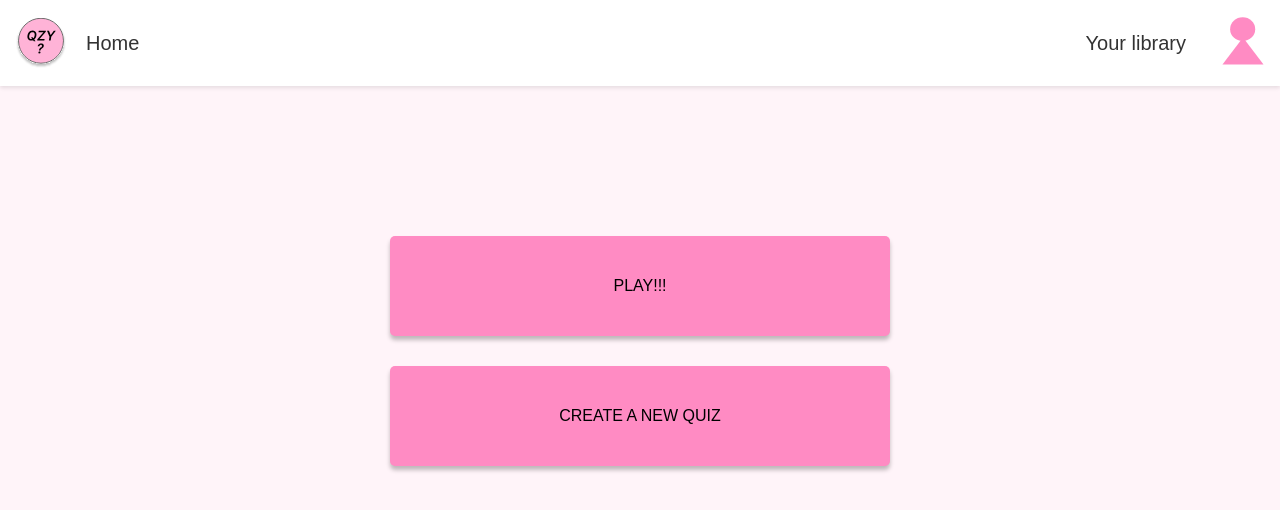
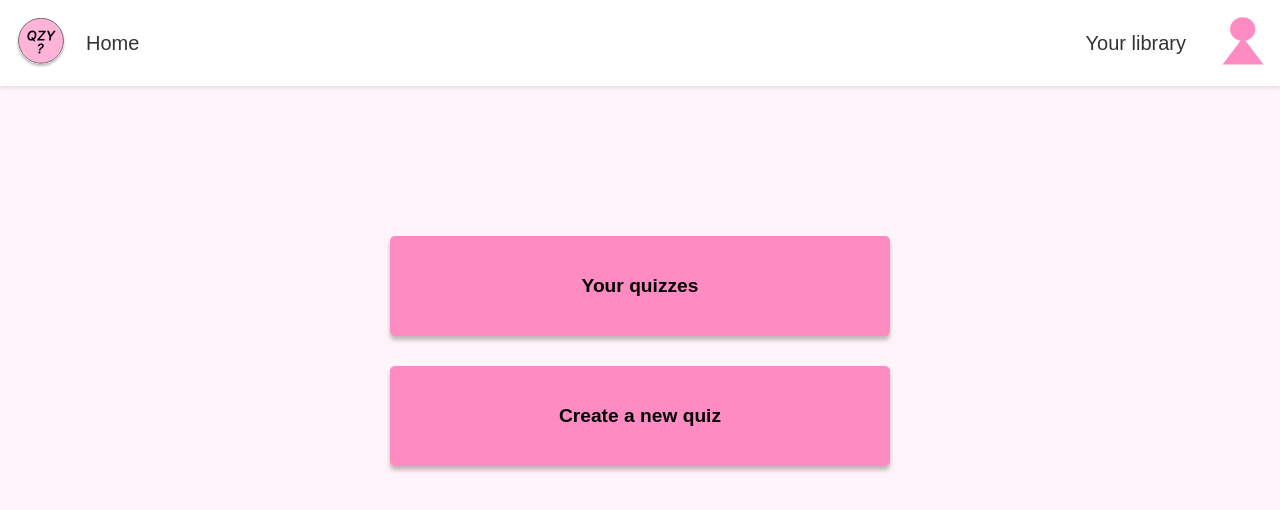
Before and after one commit to juliavikr/fullstack-project, a Vue app in the folder frontend/quizzzyyy-frontend/: page /home in a window 1280 px wide. Shown: the top 510 px of the page. Built offline with nearby package versions, Linux system fonts and the light colour scheme.

Commit message:
style improvements

```diff
--- a/frontend/quizzzyyy-frontend/src/components/BigButton.vue
+++ b/frontend/quizzzyyy-frontend/src/components/BigButton.vue
@@ -30,7 +30,8 @@ button {
   padding: 10px 15px; /* Gir knappene størrelse og plass */
   width: 500px; /* Standard bredde på knappene */
   height: 100px; /* Standard høyde på knappene */
-  font-size: 1rem; /* Passende skriftstørrelse */
+  font-size: 1.2rem; /* Passende skriftstørrelse */
+  font-weight: bold;
   border: none; /* Ingen ramme */
   border-radius: 5px; /* Avrundede hjørner */
   cursor: pointer; /* Endrer musepekeren til en peker */
--- a/frontend/quizzzyyy-frontend/src/views/HomePageView.vue
+++ b/frontend/quizzzyyy-frontend/src/views/HomePageView.vue
@@ -2,8 +2,8 @@
   <div class="home-container">
     <NavBar />
     <div class="action-buttons">
-      <BigButton to="/your-quizzes">PLAY!!!</BigButton>
-      <BigButton to="/create-quiz">CREATE A NEW QUIZ</BigButton>
+      <BigButton to="/your-quizzes">Your quizzes</BigButton>
+      <BigButton to="/create-quiz">Create a new quiz</BigButton>
     </div>
   </div>
 </template>
@@ -15,9 +15,10 @@ import BigButton from '../components/BigButton.vue'
 
 <style scoped>
 .home-container {
+  font: 16px 'Poppins', sans-serif;
   display: flex;
   flex-direction: column;
-  justify-content: flex-start; /* Start aligning content from the top */
+  justify-content: flex-start;
   height: 100vh;
 }
 
```
